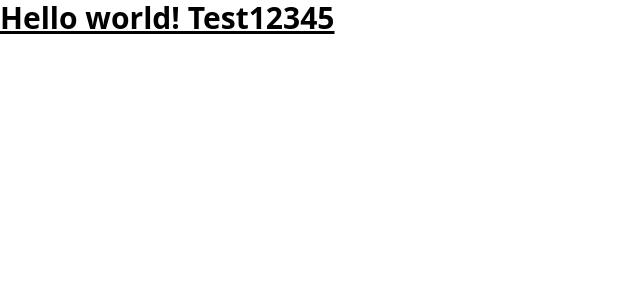
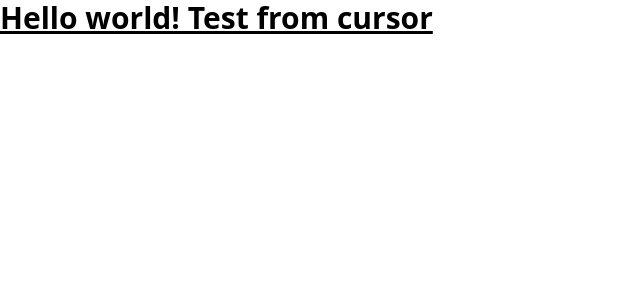
Before and after one commit to Kirill4191/abcalculator, a React (Create React App) app in the folder React/: page / in a window 1280 px wide. Shown: the top 300 px of the page, without its empty margins (0-640 px from the left). Built offline with nearby package versions, Linux system fonts and the light colour scheme.

Commit message:
test commit 4 from cursor

```diff
--- a/React/src/App.js
+++ b/React/src/App.js
@@ -4,7 +4,7 @@ import './App.css';
 export default function App() {
   return (
     <h1 className="text-3xl font-bold underline">
-      Hello world! Test12345
+      Hello world! Test from cursor
     </h1>
   )
 }
```
